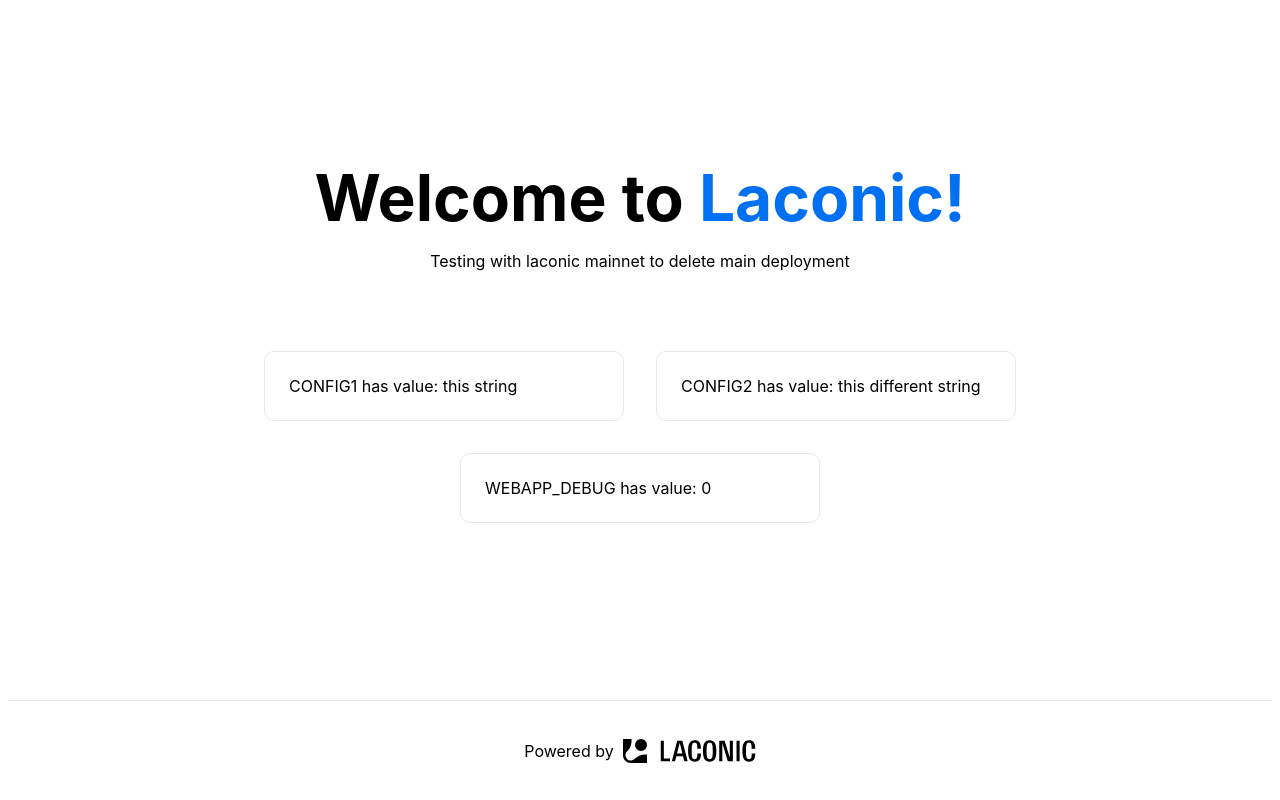
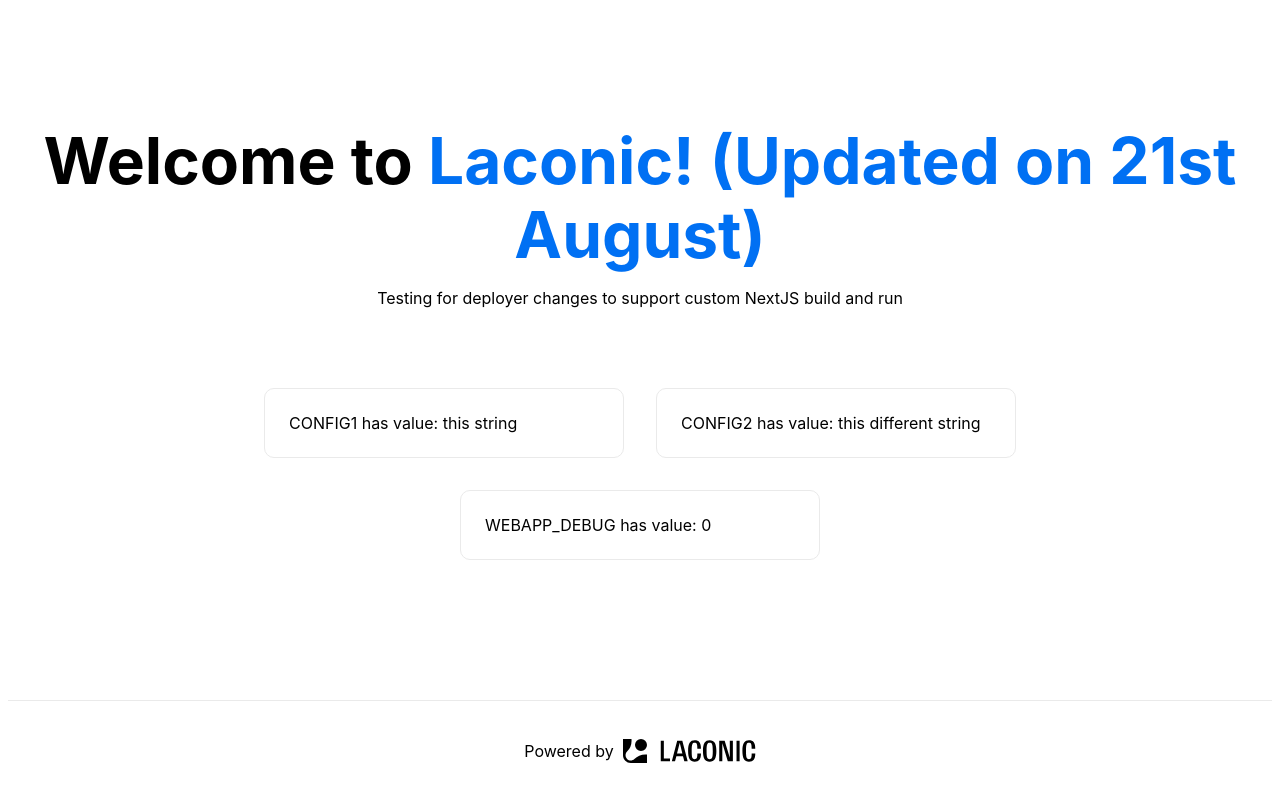
Before and after one commit to nikugogoi/test-vaasl-1, a Next.js app: page / in a window 1280 px wide. Built offline with nearby package versions, Linux system fonts and the light colour scheme.

Commit message:
Test deployer for custom nextJS changes

```diff
--- a/pages/index.tsx
+++ b/pages/index.tsx
@@ -5,9 +5,9 @@
     <div className={styles.container}>
       <main className={styles.main}>
         <h1 className={styles.title}>
-          Welcome to <a href="https://www.laconic.com/">Laconic!</a>
+          Welcome to <a href="https://www.laconic.com/">Laconic! (Updated on 21st August)</a>
         </h1>
-        <p>Testing with laconic mainnet to delete main deployment</p>
+        <p>Testing for deployer changes to support custom NextJS build and run</p>
 
         <div className={styles.grid}>
 
```
